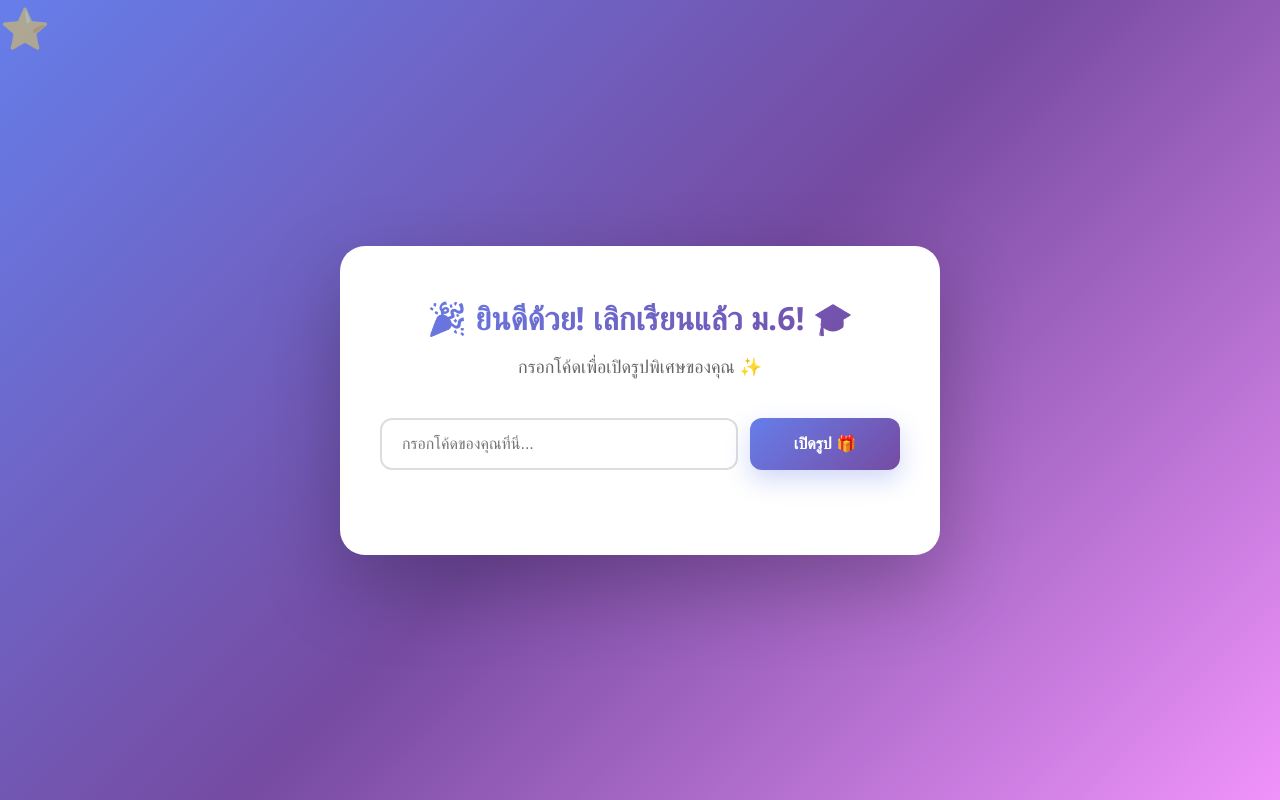
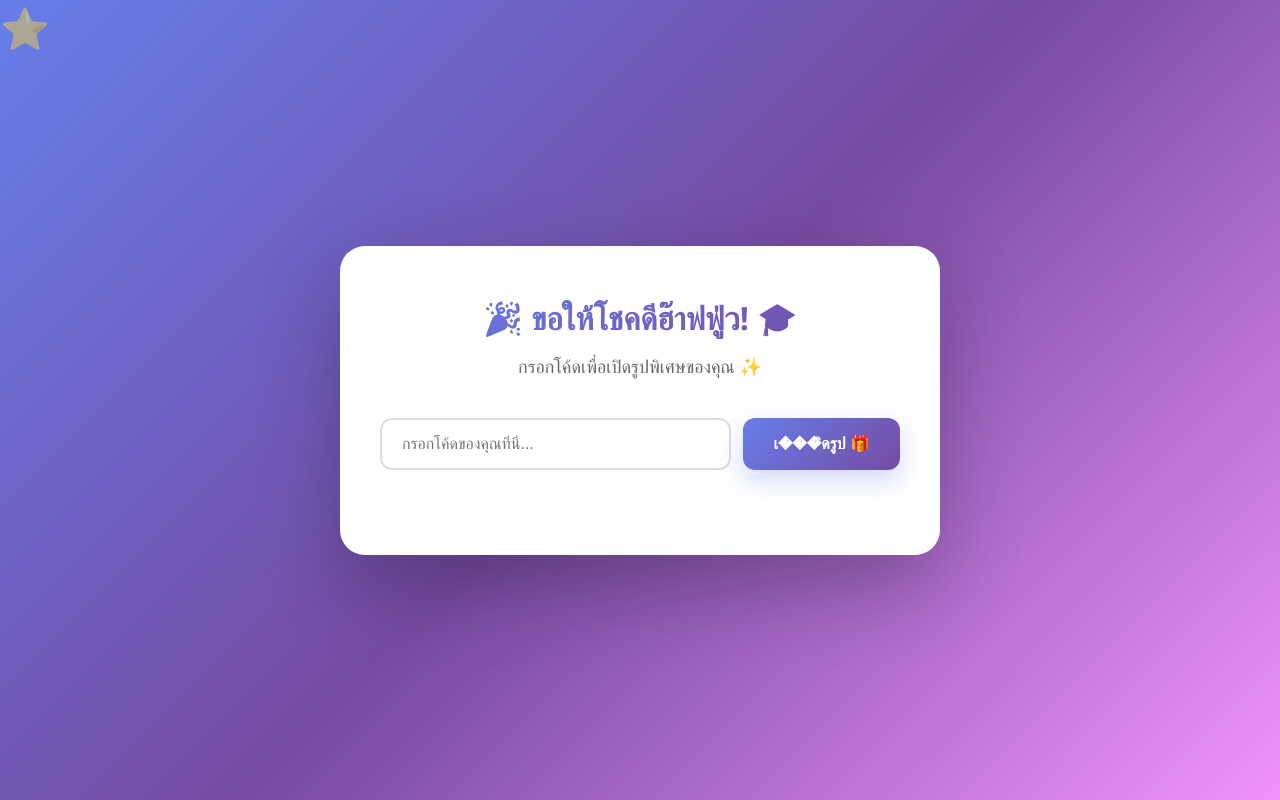
Before and after one commit to GroundWaterbot/LoveTynenaja, a plain HTML site: page index.html in a window 1280 px wide. Drawn offline with Linux system fonts and the light colour scheme.

Commit message:
Update index.html to change title and content

```diff
--- a/index.html
+++ b/index.html
@@ -3,7 +3,7 @@
 <head>
     <meta charset="UTF-8">
     <meta name="viewport" content="width=device-width, initial-scale=1.0">
-    <title>🎓 ยินดีด้วย! Graduation 2026</title>
+    <title>🎓 ขอให้โชคดี! Graduation 2026</title>
     <link rel="stylesheet" href="style.css">
 </head>
 <body>
@@ -11,7 +11,7 @@
 
     <div class="container">
         <div class="header">
-            <h1 class="title">🎉 ยินดีด้วย! เลิกเรียนแล้ว ม.6! 🎓</h1>
+            <h1 class="title">🎉 ขอให้โชคดีฮ๊าฟฟู่ว! 🎓</h1>
             <p class="subtitle">กรอกโค้ดเพื่อเปิดรูปพิเศษของคุณ ✨</p>
         </div>
 
@@ -23,7 +23,7 @@
                 maxlength="50"
                 autocomplete="off"
             >
-            <button onclick="checkCode()" class="btn-main">เปิดรูป 🎁</button>
+            <button onclick="checkCode()" class="btn-main">เ���ิดรูป 🎁</button>
         </div>
 
         <div id="result" class="result hidden">
```
